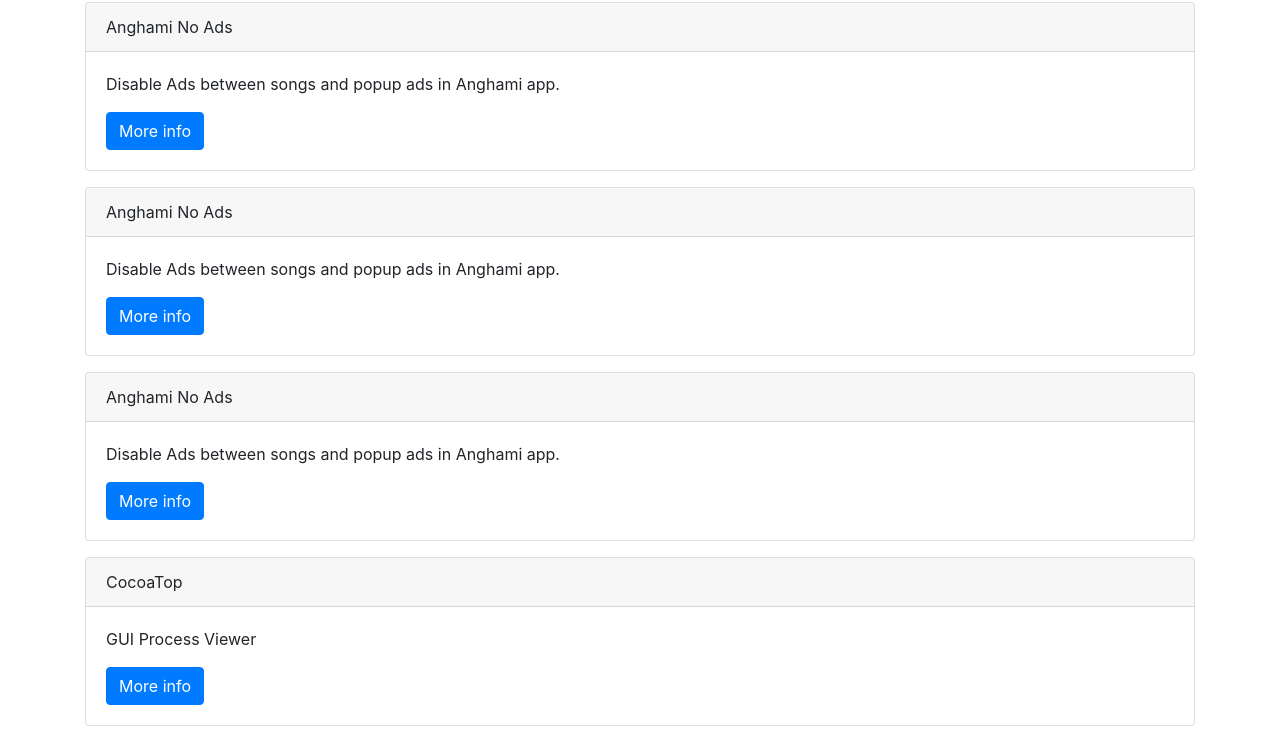
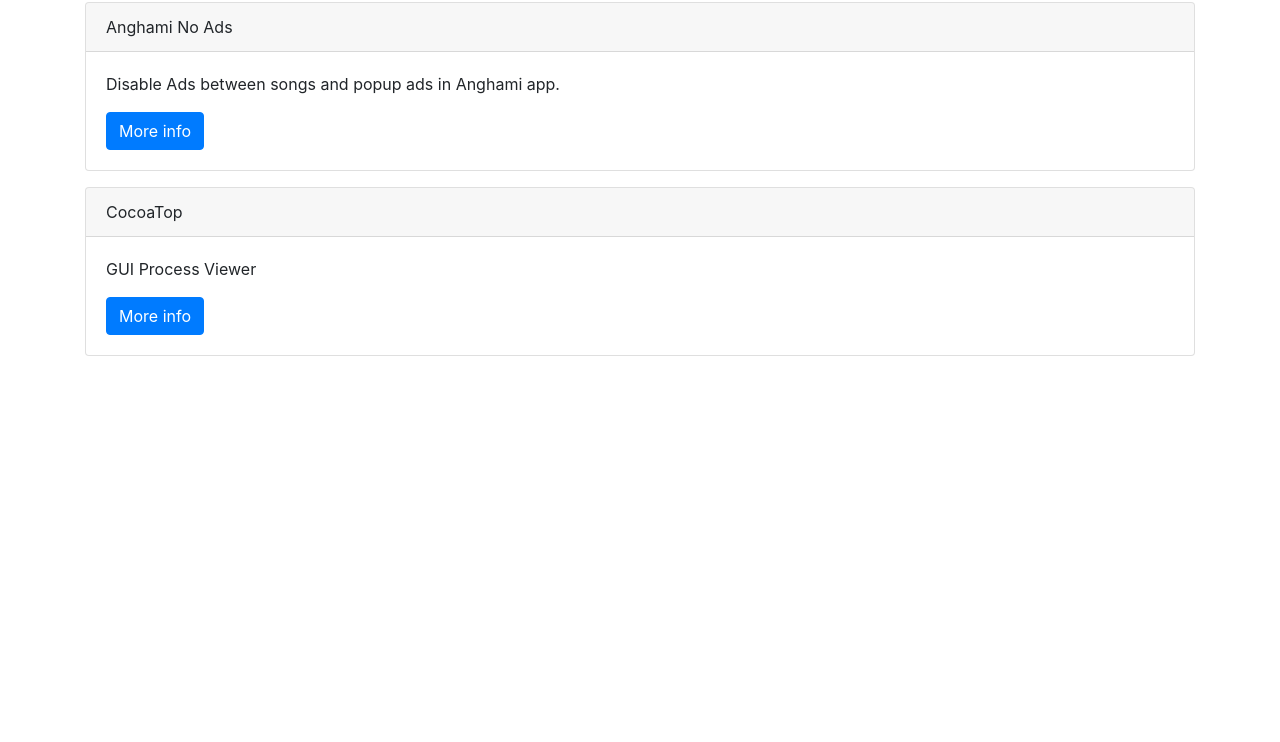
Before and after one commit to MhmdSAbdlh/Repo, a plain HTML site: page index.html in a window 1280 px wide. Shown: the part 293-1035 px from the top of the page. After the commit the page ends 800 px from the top, so only its background shows below. Drawn offline with nearby package versions, Linux system fonts and the light colour scheme.

Commit message:
Update index.html

```diff
--- a/index.html
+++ b/index.html
@@ -42,27 +42,7 @@
 			<a class="btn btn-xs btn-primary" href="depictions/?p=com.MhmdSAbdlh.anghaminoads">More info</a>
 		</div>
 	</div>
-<div class="card">
-		<div class="card-header">
-			Anghami No Ads
-		</div>
-		<div class="card-body">
-		  <p class="card-text">Disable Ads between songs and popup ads in Anghami app.
-			</p>
-			<a class="btn btn-xs btn-primary" href="depictions/?p=com.MhmdSAbdlh.anghaminoads">More info</a>
-		</div>
-	</div>
 	<div class="card">
-		<div class="card-header">
-			Anghami No Ads
-		</div>
-		<div class="card-body">
-		  <p class="card-text">Disable Ads between songs and popup ads in Anghami app.
-			</p>
-			<a class="btn btn-xs btn-primary" href="depictions/?p=com.MhmdSAbdlh.anghaminoads">More info</a>
-		</div>
-	</div>
-<div class="card">
 		<div class="card-header">
 			CocoaTop
 		</div>
```
